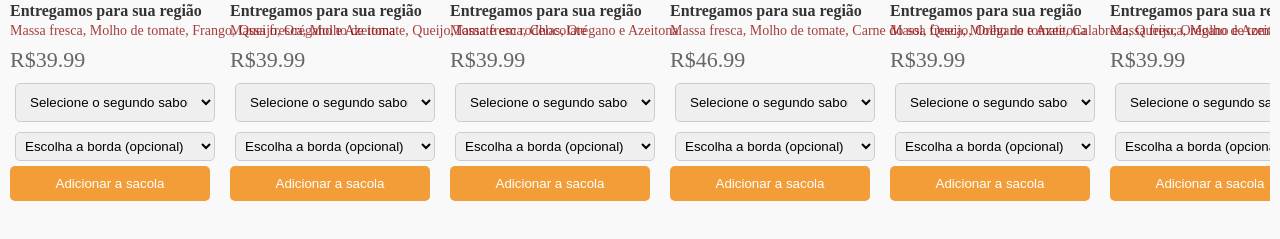
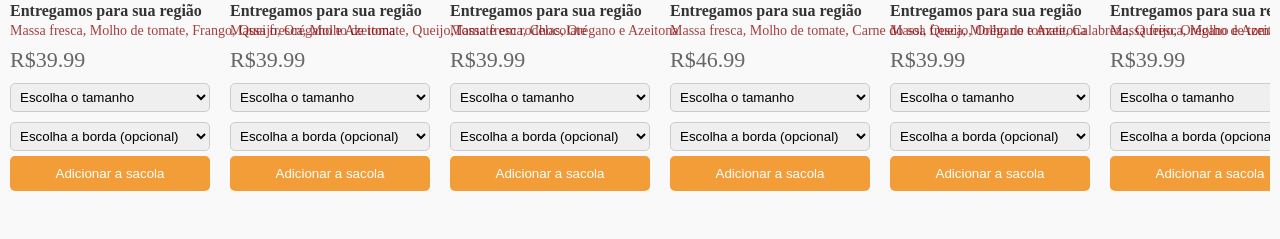
Before and after one commit to MateusProDev/MabelFood, a React (Create React App) app: page /Pizzas in a window 1280 px wide. Shown: the part 553-792 px from the top of the page. Built offline with nearby package versions, Linux system fonts and the light colour scheme.

Commit message:
add detalhes

```diff
--- a/src/components/Pagina1.jsx
+++ b/src/components/Pagina1.jsx
@@ -88,6 +88,7 @@ const Pagina1 = ({ addToCart }) => {
   const [secondFlavor, setSecondFlavor] = useState(""); // Estado para o segundo sabor
   const [selectedCrust, setSelectedCrust] = useState(""); // Estado para a borda
   const [notification, setNotification] = useState(""); // Estado para exibir a notificação
+  const [selectedSize, setSelectedSize] = useState(""); // Estado para o tamanho
 
   const crustPrices = {
     "Borda Cheddar": 0.0,
@@ -95,13 +96,13 @@ const Pagina1 = ({ addToCart }) => {
     "Borda Chocolate": 3.0,
   };
 
-  const handleAddToCart = (product, secondFlavor, selectedCrust) => {
-    let productName = product.name;
+  const handleAddToCart = (product, secondFlavor, selectedCrust, selectedSize) => {
+    let productName = `${product.name} (${selectedSize})`; // Inclui o tamanho no nome
     let finalPrice = product.price;
 
-    // Ajustar o nome do produto com o segundo sabor, se aplicável
-    if (secondFlavor) {
-      productName = `${product.name} - Metade ${secondFlavor}`;
+    // Adicionar o segundo sabor somente se o tamanho for grande
+    if (selectedSize === "Grande" && secondFlavor) {
+      productName += ` - Metade ${secondFlavor}`;
     }
 
     // Adicionar o valor da borda ao preço final
@@ -140,11 +141,26 @@ const Pagina1 = ({ addToCart }) => {
               <div className="box-value">
                 <span>R${product.price.toFixed(2)}</span>
 
-                {/* Campo para escolher o segundo sabor */}
+                {/* Campo para escolher o tamanho */}
+                <select
+                  value={selectedSize}
+                  onChange={(e) => {
+                    setSelectedSize(e.target.value);
+                    setSecondFlavor(""); // Reseta o segundo sabor ao mudar o tamanho
+                  }}
+                  className="select-size"
+                >
+                  <option value="">Escolha o tamanho</option>
+                  <option value="Pequena">Pequena</option>
+                  <option value="Grande">Grande</option>
+                </select>
+
+                {/* Campo para escolher o segundo sabor, exibido apenas para tamanhos grandes */}
+                {selectedSize === "Grande" && (
                   <select
                     value={secondFlavor}
                     onChange={(e) => setSecondFlavor(e.target.value)}
-                  className="select-flavor" // Estilo do select
+                    className="select-flavor"
                   >
                     <option value="">Selecione o segundo sabor (opcional)</option>
                     {products.map((item) =>
@@ -155,12 +171,13 @@ const Pagina1 = ({ addToCart }) => {
                       ) : null
                     )}
                   </select>
+                )}
 
                 {/* Campo para escolher a borda */}
                 <select
                   value={selectedCrust}
                   onChange={(e) => setSelectedCrust(e.target.value)}
-                  className="select-crust" // Classe para estilizar
+                  className="select-crust"
                 >
                   <option value="">Escolha a borda (opcional)</option>
                   <option value="Borda Cheddar">Borda Cheddar - R$ 0,00</option>
@@ -172,7 +189,7 @@ const Pagina1 = ({ addToCart }) => {
                   className="btn"
                   type="button"
                   onClick={() =>
-                    handleAddToCart(product, secondFlavor, selectedCrust) // Passa o segundo sabor e a borda
+                    handleAddToCart(product, secondFlavor, selectedCrust, selectedSize)
                   }
                 >
                   Adicionar a sacola
--- a/src/components/pagina1.css
+++ b/src/components/pagina1.css
@@ -23,7 +23,7 @@
 /* Estilo para o select de sabores */
 .pagina1-container .select-flavor,
 .pagina1-container .select-crust {
-  margin: 5px;
+  margin: 5px 0;
   padding: 5px;
   border-radius: 5px;
   border: 1px solid #ccc;
@@ -98,7 +98,7 @@
 
 /* Estilo para o select de sabores */
 .pagina1-container .select-flavor {
-  margin: 5px 5px;
+  margin: 5px 0px;
   padding: 10px;
   border-radius: 5px;
   border: 1px solid #ccc;
@@ -149,3 +149,12 @@
     margin-right: 20px;
   }
 }
+
+/* Estilo para o seletor de tamanho */
+.pagina1-container .select-size {
+  margin: 5px 0;
+  padding: 5px;
+  border-radius: 5px;
+  border: 1px solid #ccc;
+  width: 100%;
+}
```
Lines whose indentation alone changed are shown as unchanged.
